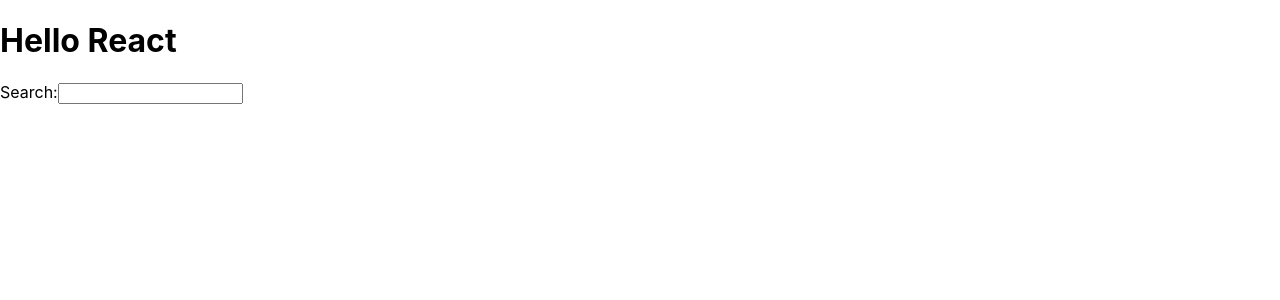
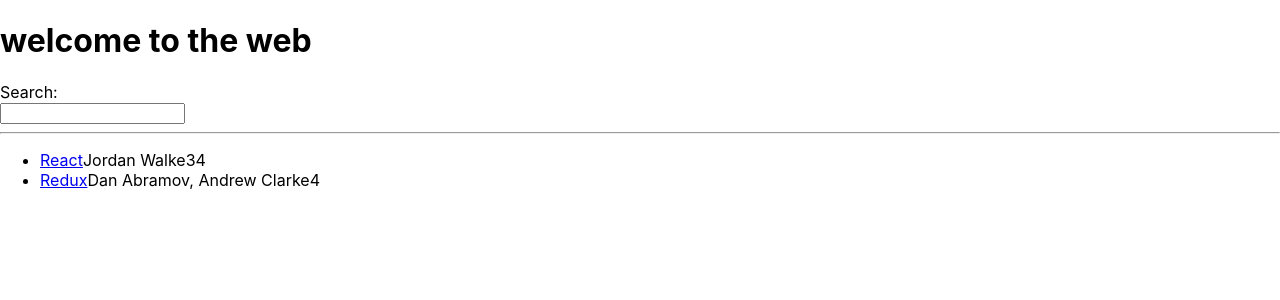
Before and after one commit to FelixTed/hacker-stories, a React (Create React App) app: page / in a window 1280 px wide. Shown: the top 300 px of the page. Built offline with nearby package versions, Linux system fonts and the light colour scheme.

Commit message:
up to page 27

```diff
--- a/src/App.js
+++ b/src/App.js
@@ -1,14 +1,52 @@
 import * as React from 'react';
 
-const title = 'React';
+const list = [
+  {
+    title: "React",
+    url: 'https://reactjs.org',
+    author: "Jordan Walke",
+    num_comment:3,
+    points: 4,
+    objectID:3,
+  },
+  {
+    title: "Redux",
+    url: "https://redux.js.org/",
+    author:"Dan Abramov, Andrew Clarke",
+    num_comments: 3,
+    points: 4,
+    objectID:1,
+  }
+];
 
 function App() {
   return (
     <div>
-      <h1>Hello {title}</h1>
+      <h1>
+        welcome to the web
+      </h1>
 
-      <label htmlFor="search">Search:</label>
+      <label htmlFor="search">Search:</label><br></br>
       <input id="search" type="text"/>
+
+      <hr />
+      {/*render list here */}
+
+      <ul>
+        {list.map(function (item) {
+          return (
+            <li key={item.objectID}>
+              <span>
+                <a href={item.url}>{item.title}</a>
+              </span>
+              <span>{item.author}</span>
+              <span>{item.num_comment}</span>
+              <span>{item.points}</span>
+            </li>
+          );
+        })}
+      </ul>
+
     </div>
   );
 }
```
